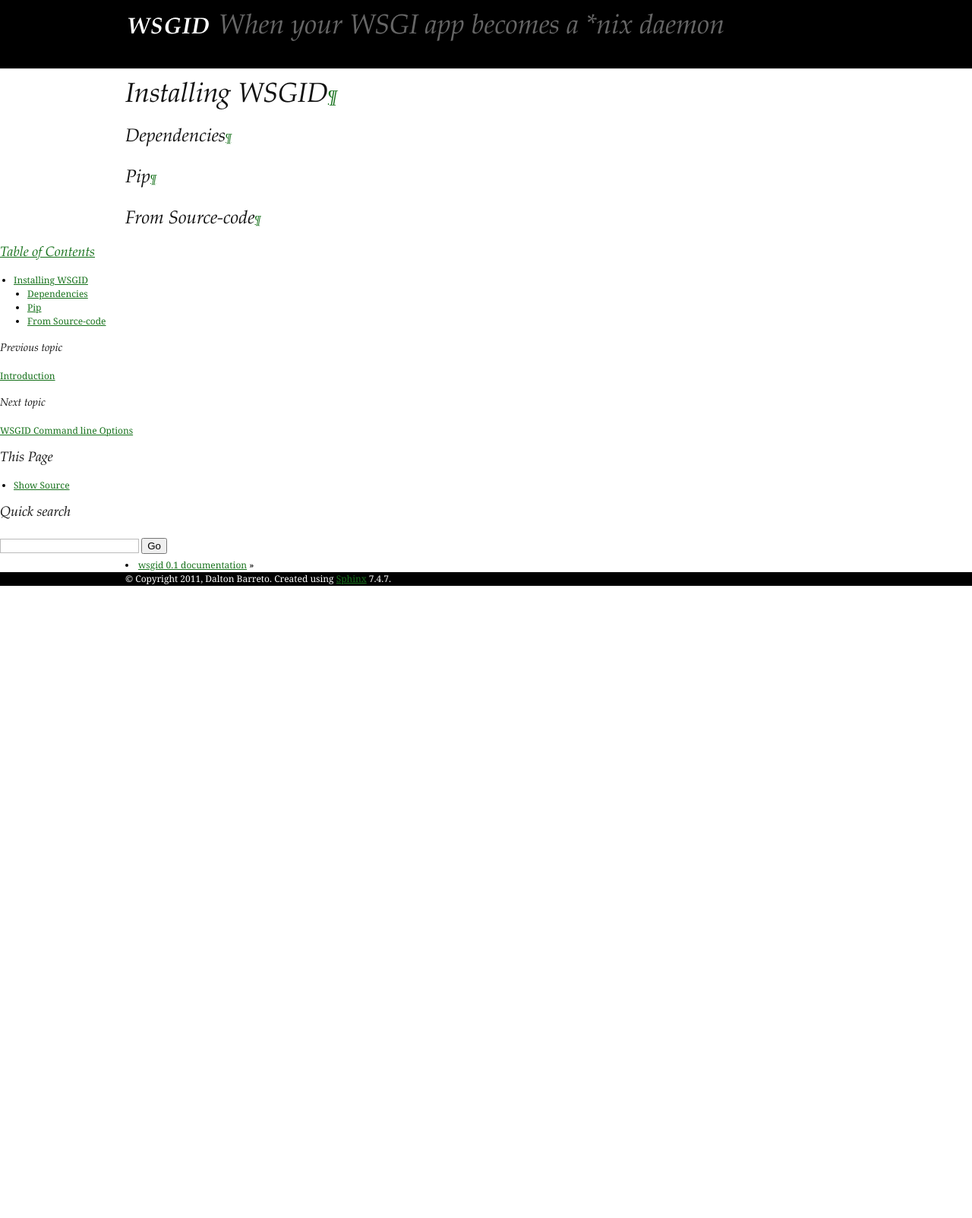
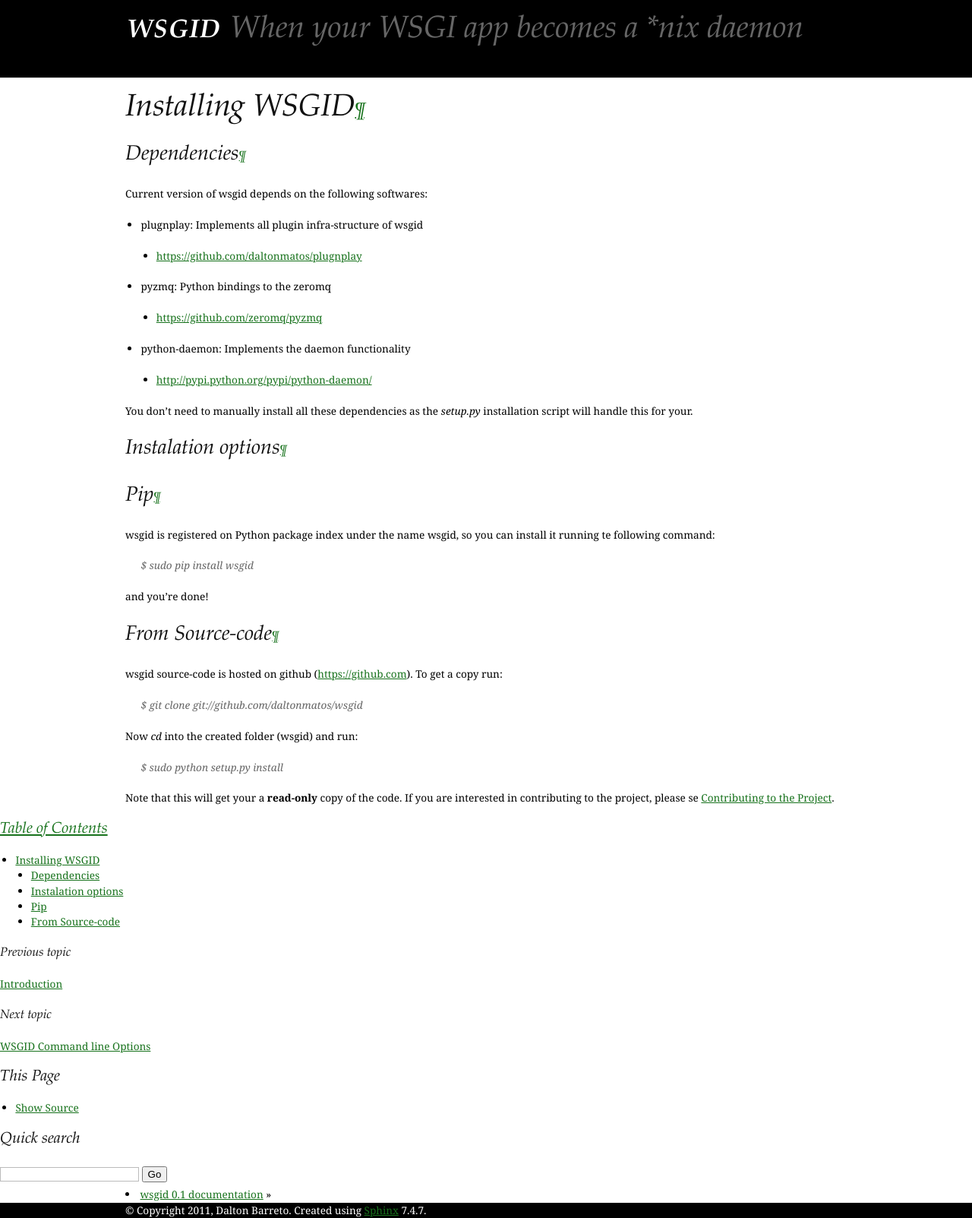
Before and after one commit to yoshrote/wsgid, a Sphinx documentation site: the page built from doc/sphinx/source/installing.rst, in a window 1280 px wide. Shown: the whole page at 76% size. Built offline with Sphinx 7.4.7, drawn with Linux system fonts in a browser that asks for light colours; before the commit the page ends 900 px from its top, so only the background shows below that.

Commit message:
Installing and Intro doc pages.

```diff
--- a/doc/sphinx/source/_themes/wsgid/static/screen.css
+++ b/doc/sphinx/source/_themes/wsgid/static/screen.css
@@ -27,7 +27,7 @@
 /* typography.css */
 html {font-size:100.01%;}
 body {
-  font-size:75%;
+  font-size:85%;
   color:#000;
   background:#fff;
   font-family:Georgia, "Helvetica Neue", Arial, Helvetica, serif;
--- a/doc/sphinx/source/installing.rst
+++ b/doc/sphinx/source/installing.rst
@@ -1,16 +1,50 @@
 Installing WSGID
 ================
-
 
 
 Dependencies
 ::::::::::::
 
+Current version of wsgid depends on the following softwares:
 
+* plugnplay: Implements all plugin infra-structure of wsgid
+
+  * https://github.com/daltonmatos/plugnplay
+
+* pyzmq: Python bindings to the zeromq
+
+  * https://github.com/zeromq/pyzmq
+
+* python-daemon: Implements the daemon functionality
+
+  * http://pypi.python.org/pypi/python-daemon/
+
+
+You don't need to manually install all these dependencies as the *setup.py* installation script will handle this for your.
+
+Instalation options
+:::::::::::::::::::
 
 Pip
 :::
 
+wsgid is registered on Python package index under the name wsgid, so you can install it running te following command:
+
+    $ sudo pip install wsgid
+
+and you're done!
+
 
 From Source-code
 ::::::::::::::::
+
+wsgid source-code is hosted on github (https://github.com). To get a copy run:
+
+    $ git clone git://github.com/daltonmatos/wsgid
+
+Now *cd* into the created folder (wsgid) and run:
+
+    $ sudo python setup.py install
+
+
+Note that this will get your a **read-only** copy of the code. If you are interested in contributing to the project, please se :doc:`contributing`.
```
Also changed, not shown: doc/sphinx/source/intro.rst (+3 -4 lines).
